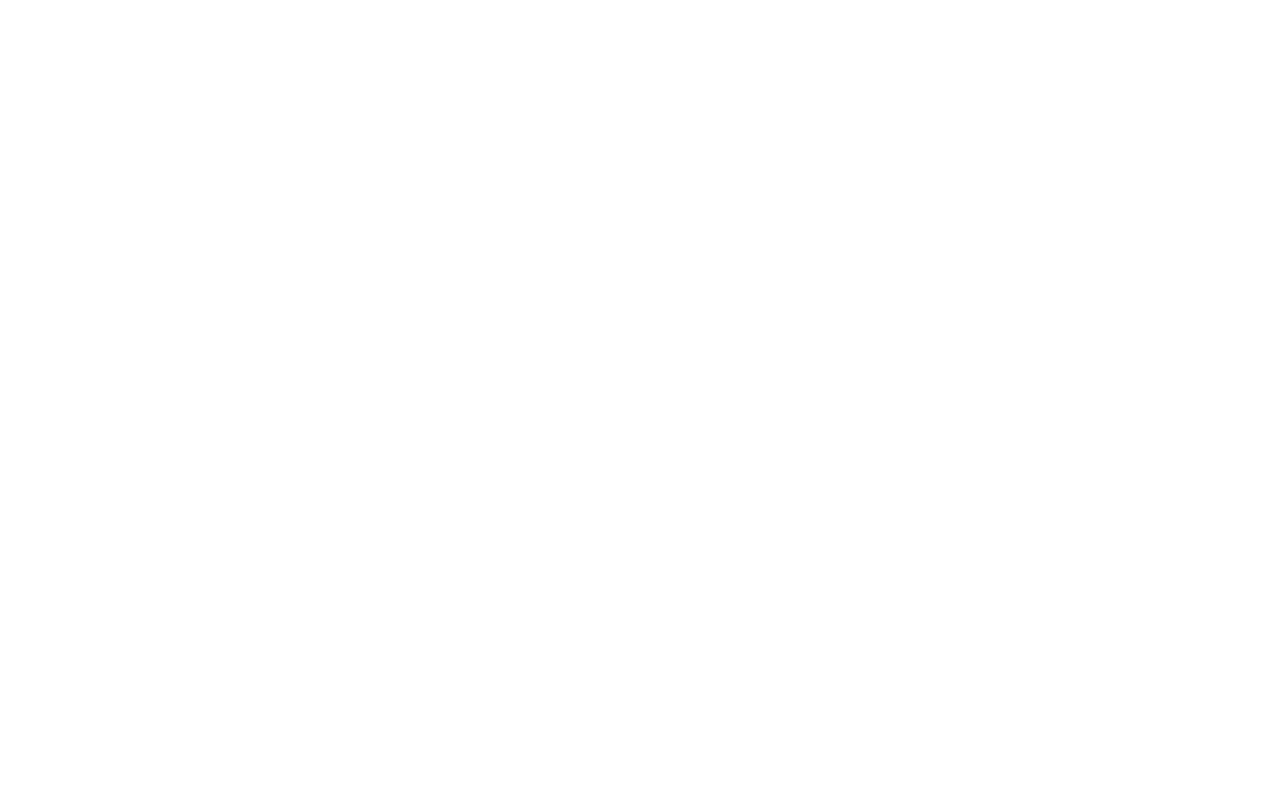
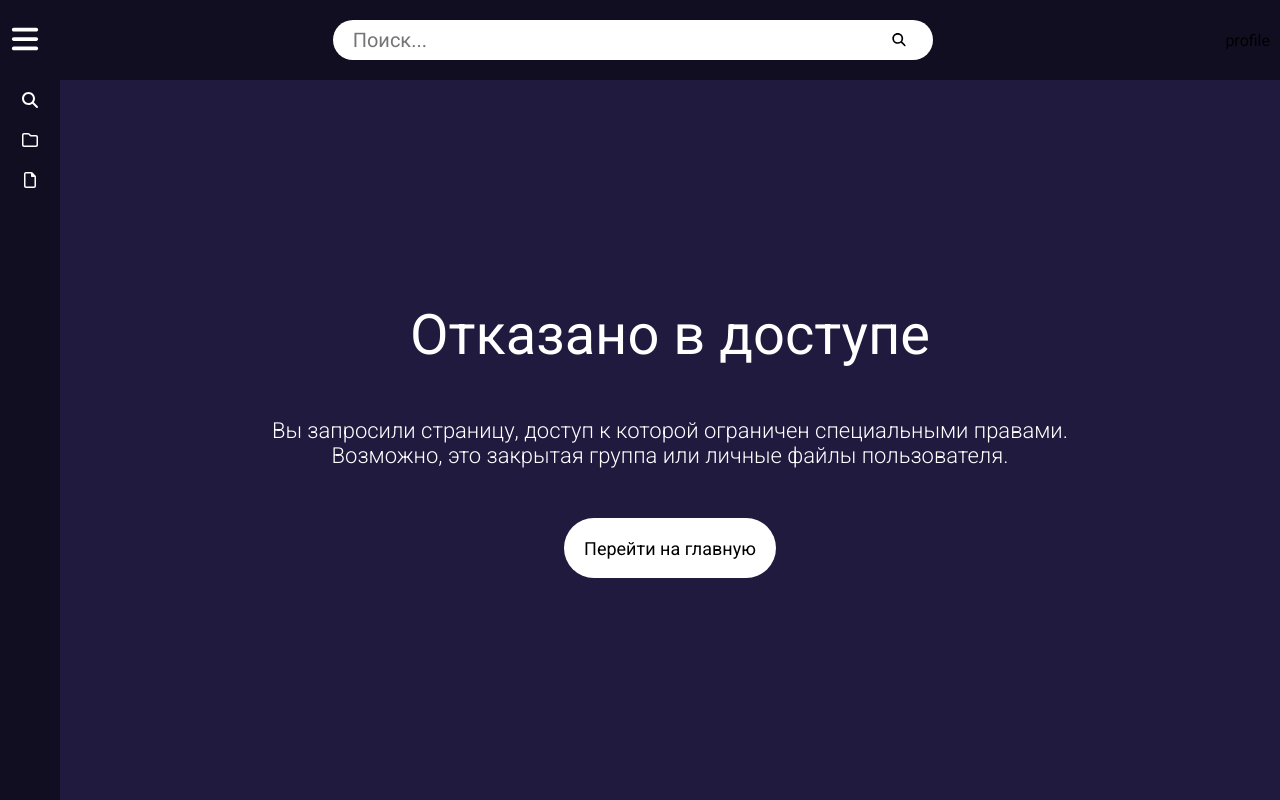
Before and after one commit to plamyaa/grfc-frontend, a Vue app: page /#/forbidden in a window 1280 px wide. Before the commit this address had no page. Built offline with nearby package versions, Linux system fonts and the light colour scheme.

Commit message:
added page-errors

```diff
--- /dev/null
+++ b/src/pages/error/errors/error403.vue
@@ -0,0 +1,61 @@
+<script lang="ts">
+export default { name: 'error-403' };
+</script>
+
+<script setup lang="ts">
+import errorPages from '@/pages/error/index';
+</script>
+
+<template>
+  <div class="error">
+    <error-pages
+      ><div class="error-wrapper">
+        <div class="error-title">Отказано в доступе</div>
+        <div class="error-subtitle">
+          Вы запросили страницу, доступ к которой ограничен специальными правами.
+          Возможно, это закрытая группа или личные файлы пользователя.
+        </div>
+        <router-link to="/" class="error-button">
+          <button class="btn-back">Перейти на главную</button>
+        </router-link>
+      </div>
+    </error-pages>
+  </div>
+</template>
+
+<style scoped lang="scss">
+.error {
+  &-wrapper {
+    display: grid;
+    justify-content: center;
+    align-content: center;
+    justify-items: center;
+    max-width: 812px;
+    margin: auto;
+  }
+  &-title {
+    color: #fff;
+    font-size: 56px;
+  }
+  &-subtitle {
+    font-size: 22px;
+    font-weight: 300;
+    text-align: center;
+    color: #fff;
+    padding: 50px 0;
+  }
+  .btn-back {
+    background-color: #fff;
+    border: 0;
+    border-radius: 40px;
+    cursor: pointer;
+    text-align: center;
+    width: 212px;
+    height: 60px;
+    font-size: 18px;
+    &:hover {
+      opacity: 0.8;
+    }
+  }
+}
+</style>
--- /dev/null
+++ b/src/pages/error/errors/error404.vue
@@ -0,0 +1,61 @@
+<script lang="ts">
+export default { name: 'error-404' };
+</script>
+
+<script setup lang="ts">
+import errorPages from '@/pages/error/index';
+</script>
+
+<template>
+  <div class="error">
+    <error-pages
+      ><div class="error-wrapper">
+        <div class="error-title">Ошибка 404</div>
+        <div class="error-subtitle">
+          Страница, которую вы запрашиваете, не существует. Возможно она устарела, была
+          удалена, или был введен неверный адрес в адресной строке.
+        </div>
+        <router-link to="/" class="error-button">
+          <button class="btn-back">Перейти на главную</button>
+        </router-link>
+      </div>
+    </error-pages>
+  </div>
+</template>
+
+<style scoped lang="scss">
+.error {
+  &-wrapper {
+    display: grid;
+    justify-content: center;
+    align-content: center;
+    justify-items: center;
+    max-width: 812px;
+    margin: auto;
+  }
+  &-title {
+    color: #fff;
+    font-size: 56px;
+  }
+  &-subtitle {
+    font-size: 22px;
+    font-weight: 300;
+    text-align: center;
+    color: #fff;
+    padding: 50px 0;
+  }
+  .btn-back {
+    background-color: #fff;
+    border: 0;
+    border-radius: 40px;
+    cursor: pointer;
+    text-align: center;
+    width: 212px;
+    height: 60px;
+    font-size: 18px;
+    &:hover {
+      opacity: 0.8;
+    }
+  }
+}
+</style>
--- /dev/null
+++ b/src/pages/error/errors/inDeveloping.vue
@@ -0,0 +1,60 @@
+<script lang="ts">
+export default { name: 'inDevop' };
+</script>
+
+<script setup lang="ts">
+import errorPages from '@/pages/error/index';
+</script>
+
+<template>
+  <div class="error">
+    <error-pages
+      ><div class="error-wrapper">
+        <div class="error-title">В разработке</div>
+        <div class="error-subtitle">
+          <img src="@/pages/assets/crashDev.svg" />
+        </div>
+        <router-link to="/" class="error-button">
+          <button class="btn-back">Перейти на главную</button>
+        </router-link>
+      </div>
+    </error-pages>
+  </div>
+</template>
+
+<style scoped lang="scss">
+.error {
+  &-wrapper {
+    display: grid;
+    justify-content: center;
+    align-content: center;
+    justify-items: center;
+    max-width: 812px;
+    margin: auto;
+  }
+  &-title {
+    color: #fff;
+    font-size: 56px;
+  }
+  &-subtitle {
+    font-size: 22px;
+    font-weight: 300;
+    text-align: center;
+    color: #fff;
+    padding: 50px 0;
+  }
+  .btn-back {
+    background-color: #fff;
+    border: 0;
+    border-radius: 40px;
+    cursor: pointer;
+    text-align: center;
+    width: 212px;
+    height: 60px;
+    font-size: 18px;
+    &:hover {
+      opacity: 0.8;
+    }
+  }
+}
+</style>
--- a/src/pages/error/index.vue
+++ b/src/pages/error/index.vue
@@ -1,3 +1,30 @@
+<script lang="ts">
+export default { name: 'errorPages' };
+</script>
+
+<script setup lang="ts">
+import HeaderWidget from '@/widgets/header';
+import SideMenu from '@/widgets/sideMenu';
+import SideBar from '@/widgets/sideBar';
+</script>
+
 <template>
-  <div class="page main__container">Error</div>
+  <div class="page main__container">
+    <header-widget />
+    <div class="home__content">
+      <side-menu />
+      <side-bar />
+      <slot></slot>
+    </div>
+  </div>
 </template>
+
+<style scoped lang="scss">
+.page {
+  background: #211a3f;
+}
+.home__content {
+  min-height: calc(100vh - 80px);
+  display: flex;
+}
+</style>
--- a/src/pages/index.ts
+++ b/src/pages/index.ts
@@ -12,6 +12,25 @@ export const routes: Array<RouteRecordRaw> = [
     name: 'auth',
     component: () => import('./auth'),
   },
+  {
+    path: '/404',
+    name: '404',
+    component: () => import('@/pages/error/errors/error404.vue'),
+  },
+  {
+    path: '/:pathMatch(.*)*',
+    redirect: '/404',
+  },
+  {
+    path: '/forbidden',
+    name: 'forbidden',
+    component: () => import('@/pages/error/errors/error403.vue'),
+  },
+  {
+    path: '/developing',
+    name: 'developing',
+    component: () => import('@/pages/error/errors/inDeveloping.vue'),
+  },
 ];
 
 export { RoutingComponent };
--- a/src/widgets/header/index.vue
+++ b/src/widgets/header/index.vue
@@ -33,7 +33,7 @@ const toggleMenu = () => store.commit(menuModel.mutations.toggleMenu);
 <style lang="scss" scoped>
 .header {
   display: flex;
-  background-color: #120E22;
+  background-color: #120e22;
   height: 80px;
   padding: 0 10px;
   justify-content: space-between;
--- a/src/widgets/sideBar/ui/index.vue
+++ b/src/widgets/sideBar/ui/index.vue
@@ -65,7 +65,7 @@ const menuState = computed(() => store.getters[menuModel.getters.useMenu]);
     display: none;
   }
   width: 60px;
-  background-color: #120E22;
+  background-color: #120e22;
   display: flex;
   flex-direction: column;
   &__button {
--- a/src/widgets/sideMenu/sideMenu.vue
+++ b/src/widgets/sideMenu/sideMenu.vue
@@ -108,7 +108,7 @@ function filterMenu(
   gap: 10px;
   width: 250px;
   padding: 10px 12px;
-  background-color: #120E22;
+  background-color: #120e22;
 }
 .search-bar {
   display: flex;
```
Also changed, not shown: src/pages/assets/crashDev.svg (added).
